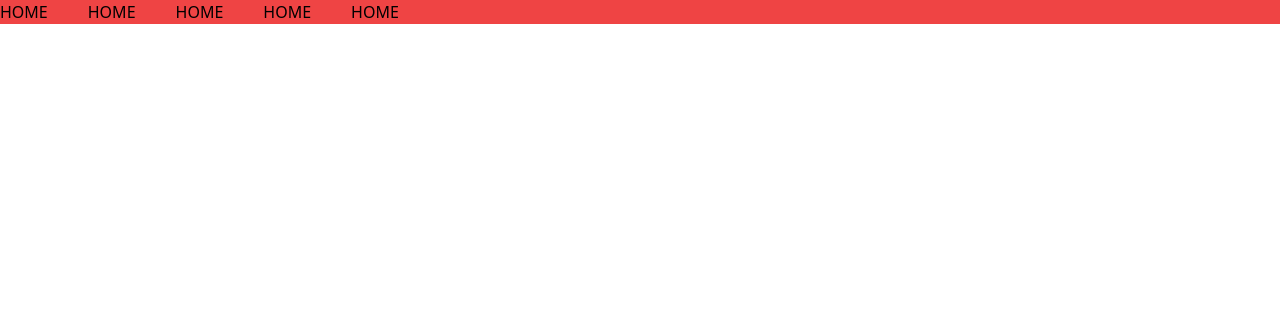
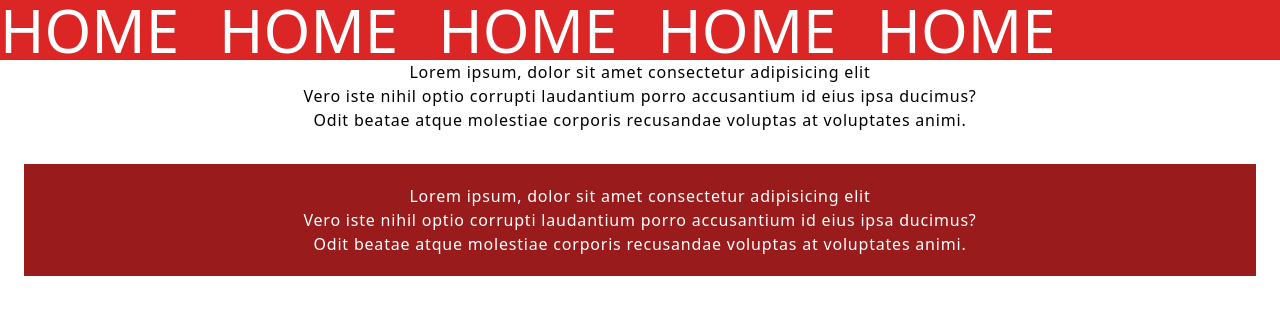
Before and after one commit to PrincePandeycode/a-Landing-page, a website built with Vite: page index.html in a window 1280 px wide. Built offline with nearby package versions, Linux system fonts and the light colour scheme.

Commit message:
applied some basic things

```diff
--- a/index.html
+++ b/index.html
@@ -8,13 +8,16 @@
 
 </head>
 <body>
-<nav class="bg-red-500 flex gap-10">
-    <h1>HOME</h1>
+<nav class="bg-red-600 text-white text-6xl text-center flex gap-10">
+    <h1 class="text-center">HOME</h1>
     <h1>HOME</h1>
     <h1>HOME</h1>
     <h1>HOME</h1>
     <h1>HOME</h1>
 </nav>
 
+<p class="text-center tracking-wider">Lorem ipsum, dolor sit amet consectetur adipisicing elit <br> Vero iste nihil optio corrupti laudantium porro accusantium id eius ipsa ducimus? <br> Odit beatae atque molestiae corporis recusandae voluptas at voluptates animi.</p>
+<p class="text-center tracking-wider mx-6 my-8 p-5 bg-red-800 text-white">Lorem ipsum, dolor sit amet consectetur adipisicing elit <br> Vero iste nihil optio corrupti laudantium porro accusantium id eius ipsa ducimus? <br> Odit beatae atque molestiae corporis recusandae voluptas at voluptates animi.</p>
+
 </body>
 </html>
```
